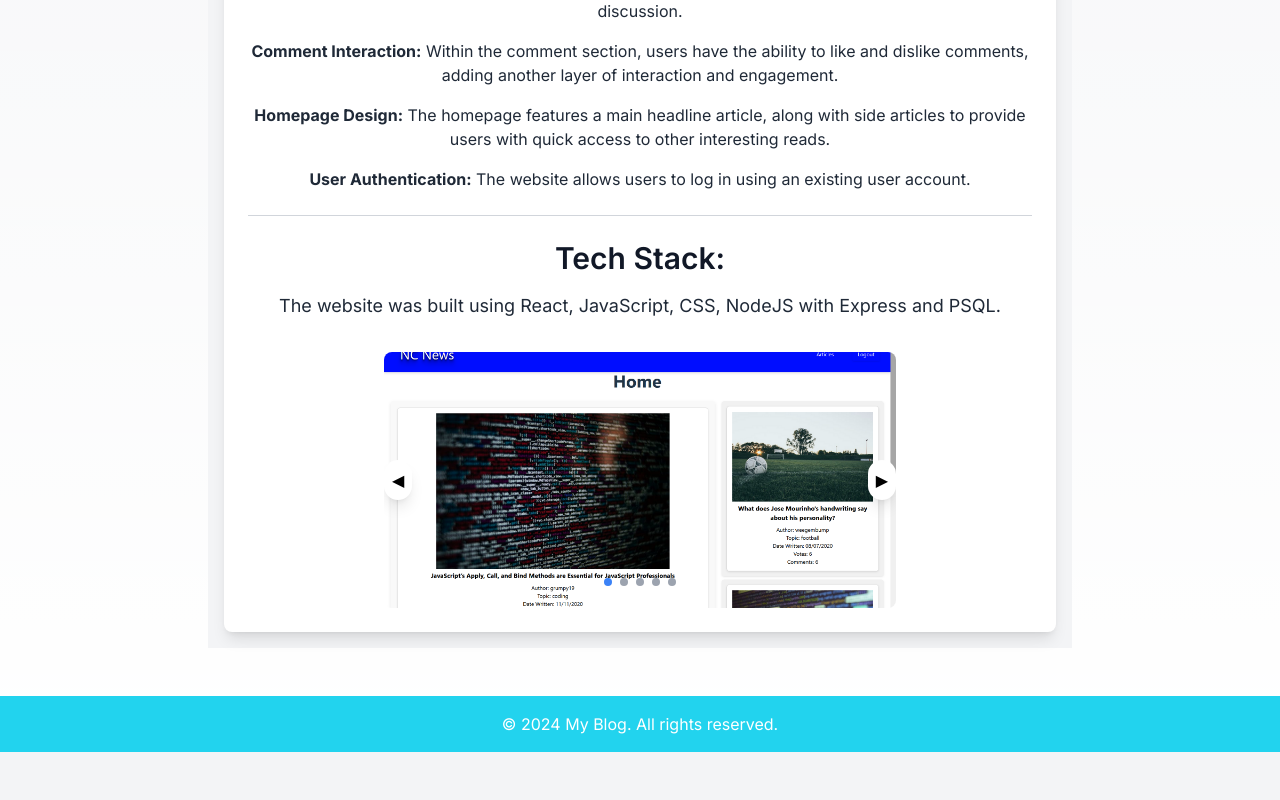
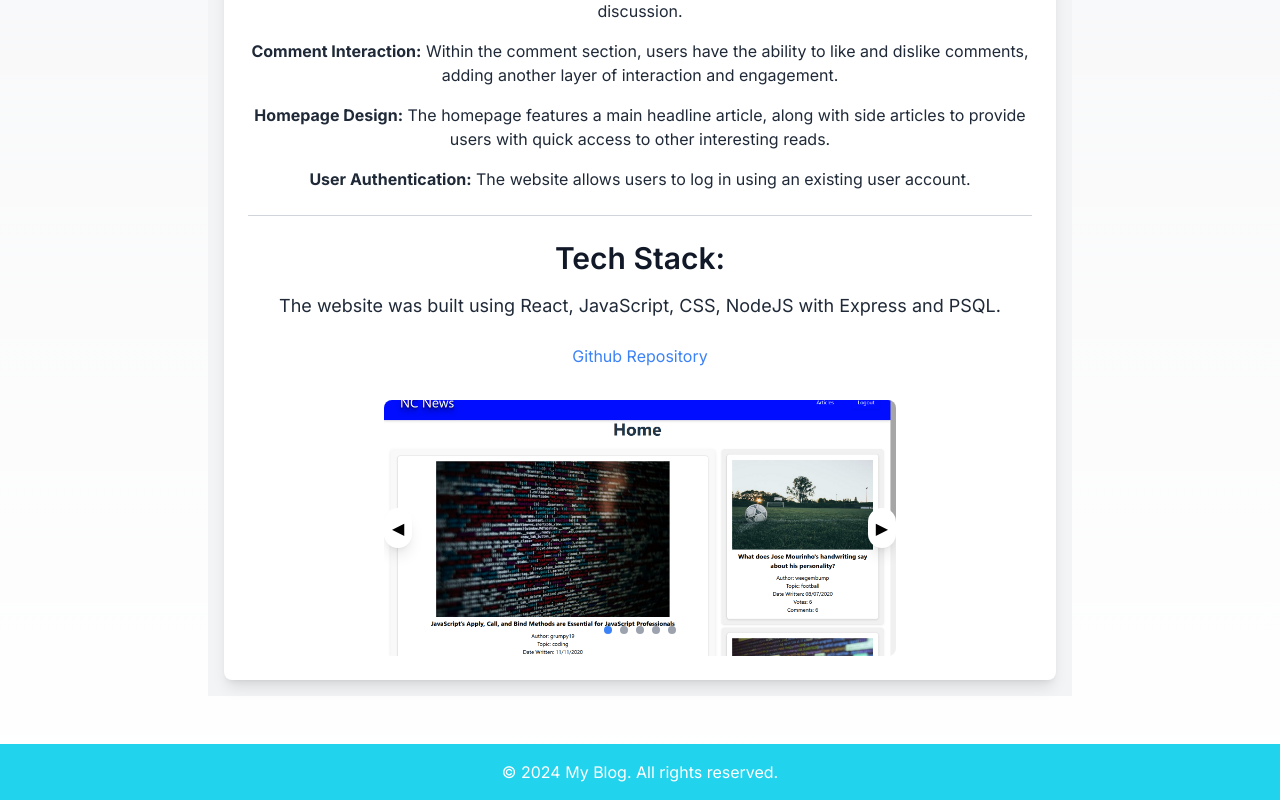
Before and after one commit to ChannersSoh/portfolio-website, a Next.js app: page /projects/nc-news in a window 1280 px wide. Shown: the part 650-1450 px from the top of the page. Before the commit the page ends 1402 px from the top, so only its background shows below. Built offline with nearby package versions, Linux system fonts and the light colour scheme.

Commit message:
add a link to each github repo for the projects

```diff
--- a/src/app/projects/gamerly/page.tsx
+++ b/src/app/projects/gamerly/page.tsx
@@ -36,6 +36,15 @@ const Gamerly: React.FC = () => {
         </ul>
       </section>
 
+      <a
+        href="https://github.com/ChannersSoh/nc-news"
+        className="text-blue-500 hover:text-blue-700 mt-2"
+        target="_blank"
+        rel="noopener noreferrer"
+      >
+        Github Repository
+      </a>
+
       <div className="mt-8 text-center">
         <video className="mx-auto rounded-lg shadow-lg" controls width="600">
           <source src="/ui/pictures/gamerly.mp4" type="video/mp4" />
--- a/src/app/projects/nc-news/page.tsx
+++ b/src/app/projects/nc-news/page.tsx
@@ -35,6 +35,15 @@ const Ncnews: React.FC = () => {
         </p>
       </section>
 
+      <a
+        href="https://github.com/ChannersSoh/nc-news"
+        className="text-blue-500 hover:text-blue-700 mt-2"
+        target="_blank"
+        rel="noopener noreferrer"
+      >
+        Github Repository
+      </a>
+
       <div className="mt-8">
         <Carousel images={images} />
       </div>
```
